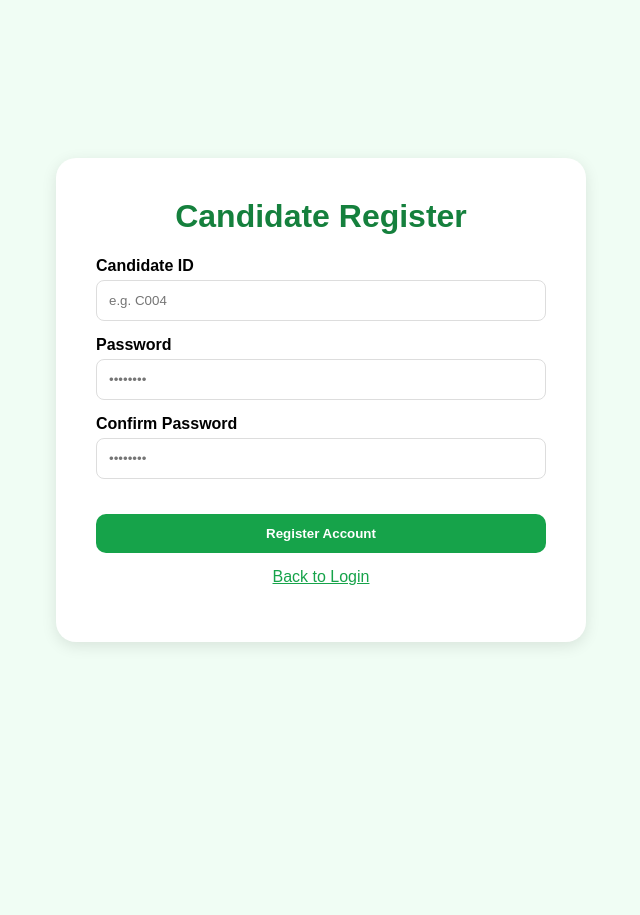
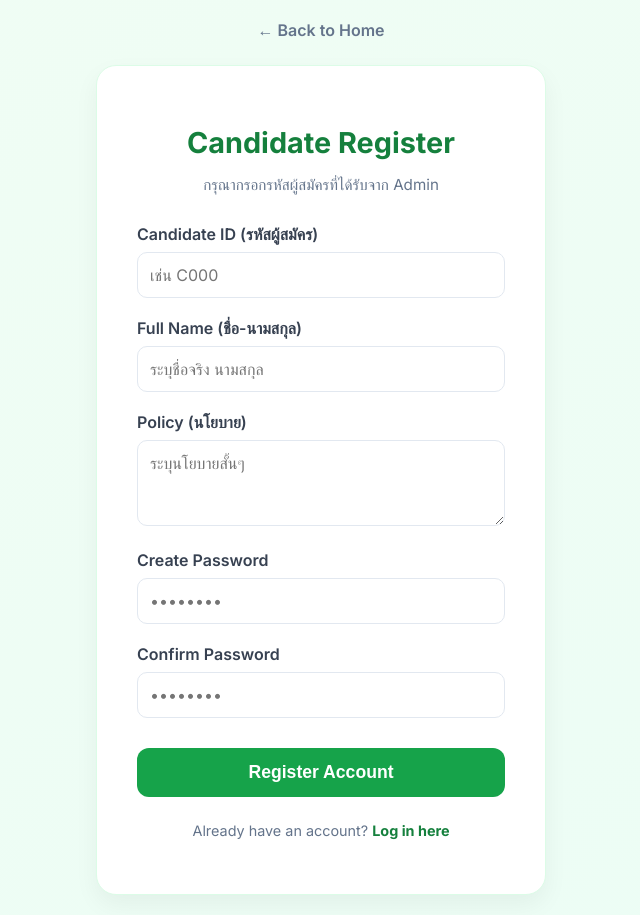
Before and after one commit to 6731501113-SVR/ELECTIONAPP, a website: page public/HTML/candidate-register.html in a window 1280 px wide. Shown: the whole page, without its empty margins (319-959 px from the left). Before the commit the page ends 800 px from the top, so only its background shows below. Drawn offline with Linux system fonts and the light colour scheme.

Commit message:
fix candidate/register

```diff
--- a/public/HTML/candidate-register.html
+++ b/public/HTML/candidate-register.html
@@ -3,88 +3,178 @@
 
 <head>
     <meta charset="UTF-8">
+    <meta name="viewport" content="width=device-width, initial-scale=1.0">
     <title>Candidate Registration - MFU Election</title>
+    <link href="https://fonts.googleapis.com/css2?family=Inter:wght@400;600;700&display=swap" rel="stylesheet">
     <style>
         body {
-            font-family: sans-serif;
+            font-family: 'Inter', sans-serif;
             display: flex;
             justify-content: center;
             align-items: center;
             min-height: 100vh;
-            background: #f0fdf4;
+            background: linear-gradient(to bottom right, #f0fdf4, #ecfdf5);
+            padding: 20px;
             margin: 0;
+        }
+
+        .container {
+            max-width: 450px;
+            width: 100%;
         }
 
         .card {
             background: white;
             padding: 40px;
             border-radius: 20px;
-            box-shadow: 0 4px 15px rgba(0, 0, 0, 0.1);
-            width: 100%;
-            max-width: 450px;
+            box-shadow: 0 10px 25px rgba(0, 0, 0, 0.05);
+            border: 1px solid #dcfce7;
         }
 
-        input {
+        .form-group {
+            margin-bottom: 20px;
+        }
+
+        label {
+            display: block;
+            margin-bottom: 8px;
+            font-weight: 600;
+            color: #374151;
+        }
+
+        input,
+        textarea {
             width: 100%;
             padding: 12px;
-            margin-top: 5px;
-            border-radius: 8px;
-            border: 1px solid #ddd;
+            border: 1.5px solid #e2e8f0;
+            border-radius: 10px;
+            font-size: 1rem;
             box-sizing: border-box;
+            font-family: inherit;
         }
 
-        button {
+        .btn {
             width: 100%;
-            background: #16a34a;
+            background-color: #16a34a;
             color: white;
-            padding: 12px;
+            padding: 14px 0;
+            font-size: 1.1rem;
+            font-weight: bold;
             border: none;
-            border-radius: 10px;
-            font-weight: bold;
+            border-radius: 12px;
             cursor: pointer;
-            margin-top: 20px;
+            transition: 0.3s;
+        }
+
+        .btn:hover {
+            background-color: #15803d;
         }
     </style>
 </head>
 
 <body>
+
+    <div class="container">
+        <div style="margin-bottom: 25px; display: flex; justify-content: center;">
+            <a href="/"
+                style="text-decoration: none; color: #64748b; font-weight: 600; display: flex; align-items: center; gap: 8px;">
+                ← Back to Home
+            </a>
+        </div>
+
         <div class="card">
-        <h1 style="text-align: center; color: #15803d; margin-top: 0;">Candidate Register</h1>
+            <div style="text-align: center; margin-bottom: 30px;">
+                <h1 style="font-size: 1.8rem; color: #15803d; margin-bottom: 10px;">Candidate Register</h1>
+                <p style="color: #64748b; font-size: 0.95rem;">กรุณากรอกรหัสผู้สมัครที่ได้รับจาก Admin</p>
+            </div>
+
             <form id="registerForm">
-            <div style="margin-bottom: 15px;">
-                <label style="font-weight:600;">Candidate ID</label>
-                <input type="text" id="candidate_id" placeholder="e.g. C004" required>
+                <div class="form-group">
+                    <label>Candidate ID (รหัสผู้สมัคร)</label>
+                    <input type="text" id="can_id" placeholder="เช่น C000" required>
                 </div>
-            <div style="margin-bottom: 15px;">
-                <label style="font-weight:600;">Password</label>
+
+                <div class="form-group">
+                    <label>Full Name (ชื่อ-นามสกุล)</label>
+                    <input type="text" id="name" placeholder="ระบุชื่อจริง นามสกุล" required>
+                </div>
+
+                <div class="form-group">
+                    <label>Policy (นโยบาย)</label>
+                    <textarea id="policy" placeholder="ระบุนโยบายสั้นๆ" rows="3" required></textarea>
+                </div>
+
+                <div class="form-group">
+                    <label>Create Password</label>
                     <input type="password" id="password" placeholder="••••••••" required>
                 </div>
-            <div style="margin-bottom: 15px;">
-                <label style="font-weight:600;">Confirm Password</label>
+
+                <div class="form-group" style="margin-bottom: 30px;">
+                    <label>Confirm Password</label>
                     <input type="password" id="confirmPass" placeholder="••••••••" required>
                 </div>
-            <button type="submit">Register Account</button>
+
+                <button type="submit" class="btn">Register Account</button>
+
+                <div style="text-align: center; margin-top: 25px;">
+                    <p style="font-size: 0.9rem; color: #64748b;">
+                        Already have an account?
+                        <a href="/pages/candidate/login"
+                            style="color: #15803d; font-weight: 700; text-decoration: none;">Log in here</a>
+                    </p>
+                </div>
             </form>
-        <p style="text-align: center; margin-top: 15px;"><a href="/pages/candidate/login" style="color: #16a34a;">Back to
-                Login</a></p>
+        </div>
     </div>
 
+    <script>
+        document.getElementById('registerForm').addEventListener('submit', async (e) => {
+            e.preventDefault();
 
-    <script>
-        document.querySelector('form').addEventListener('submit', async (e) => {
-            e.preventDefault();
-            const candidate_id = document.getElementById('candidate_id').value.trim().toUpperCase();
-            const password = document.getElementById('password').value.trim();
+            // ดึงค่า can_id เพิ่มเข้ามา
+            const can_id = document.getElementById('can_id').value;
+            const name = document.getElementById('name').value;
+            const policy = document.getElementById('policy').value;
+            const password = document.getElementById('password').value;
+            const confirmPass = document.getElementById('confirmPass').value;
 
+            // เช็คข้อมูลว่าง
+            if (!can_id || !name || !policy || !password) {
+                return alert('❌ กรุณากรอกข้อมูลให้ครบถ้วน');
+            }
+
+            // เช็ครหัสผ่านให้ตรงกัน
+            if (password !== confirmPass) {
+                alert('❌ รหัสผ่านไม่ตรงกัน กรุณาตรวจสอบอีกครั้ง');
+                return;
+            }
+
+            try {
+                // ส่งข้อมูลไปที่ API ที่เราสร้างไว้ (เพิ่ม can_id เข้าไปใน body)
                 const response = await fetch('/Candidate/Register', {
                     method: 'POST',
                     headers: { 'Content-Type': 'application/json' },
-                body: JSON.stringify({ candidate_id, password })
+                    body: JSON.stringify({ can_id, name, policy, password })
                 });
 
                 const data = await response.json();
-            alert(data.msg);
-            if (response.ok) window.location.href = '/pages/candidate/login';
+
+                if (data.status === 'success') {
+                    // เด้ง Alert แจ้งข้อความสำเร็จจากหลังบ้าน
+                    alert('✅ ' + data.msg);
+
+                    // ล้างข้อมูลในฟอร์ม เผื่อสมัครให้คนอื่นต่อ
+                    document.getElementById('registerForm').reset();
+
+                    // พาไปหน้า Login
+                    window.location.href = '/pages/candidate/login';
+                } else {
+                    alert('❌ เกิดข้อผิดพลาด: ' + data.msg);
+                }
+            } catch (error) {
+                console.error('Error:', error);
+                alert('❌ ไม่สามารถติดต่อเซิร์ฟเวอร์ได้ กรุณาลองใหม่อีกครั้ง');
+            }
         });
     </script>
 </body>
```
Also changed, not shown: app.js (+33 -24 lines), public/HTML/candidate-manage.html (+2 -3 lines). Lines whose indentation alone changed are shown as unchanged.
